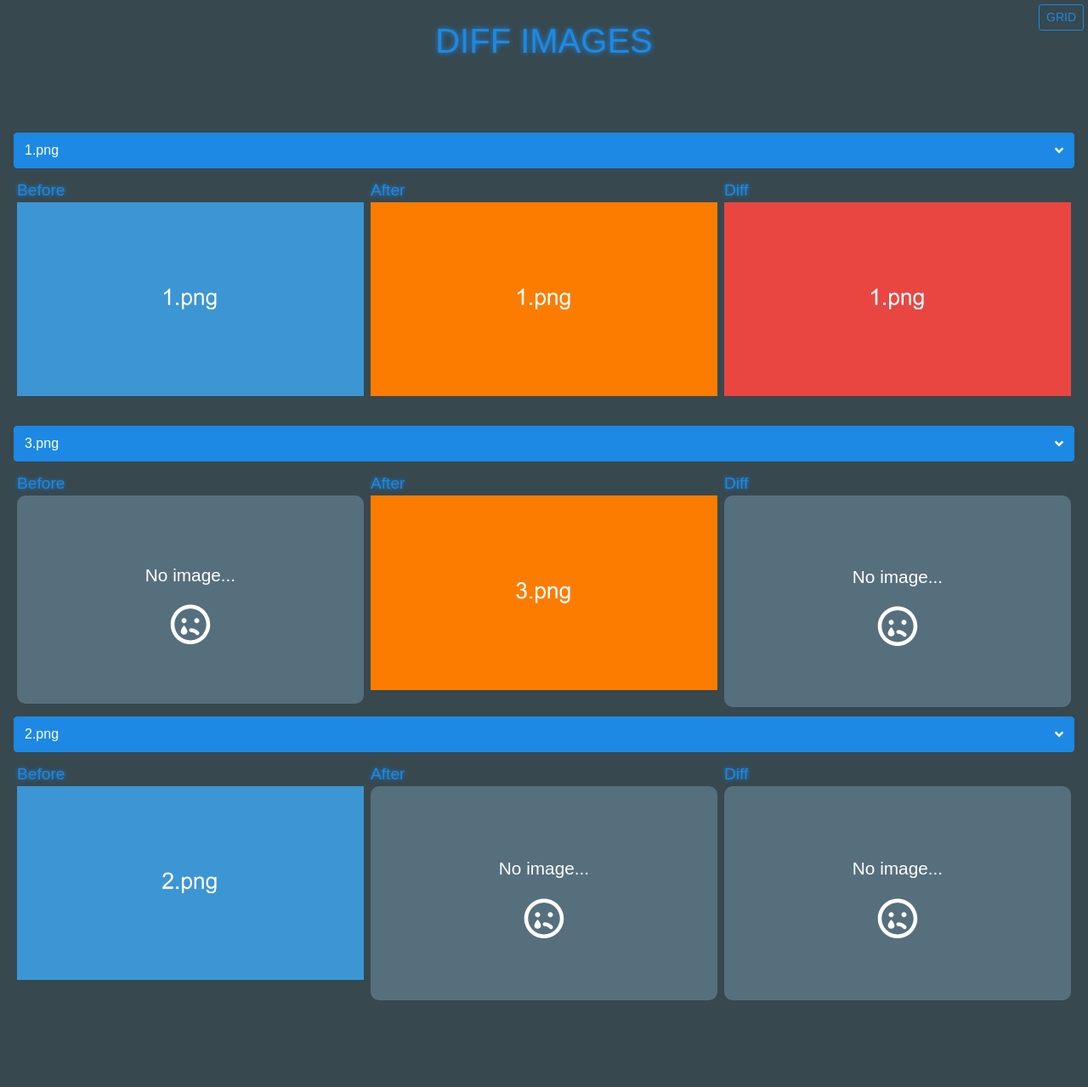
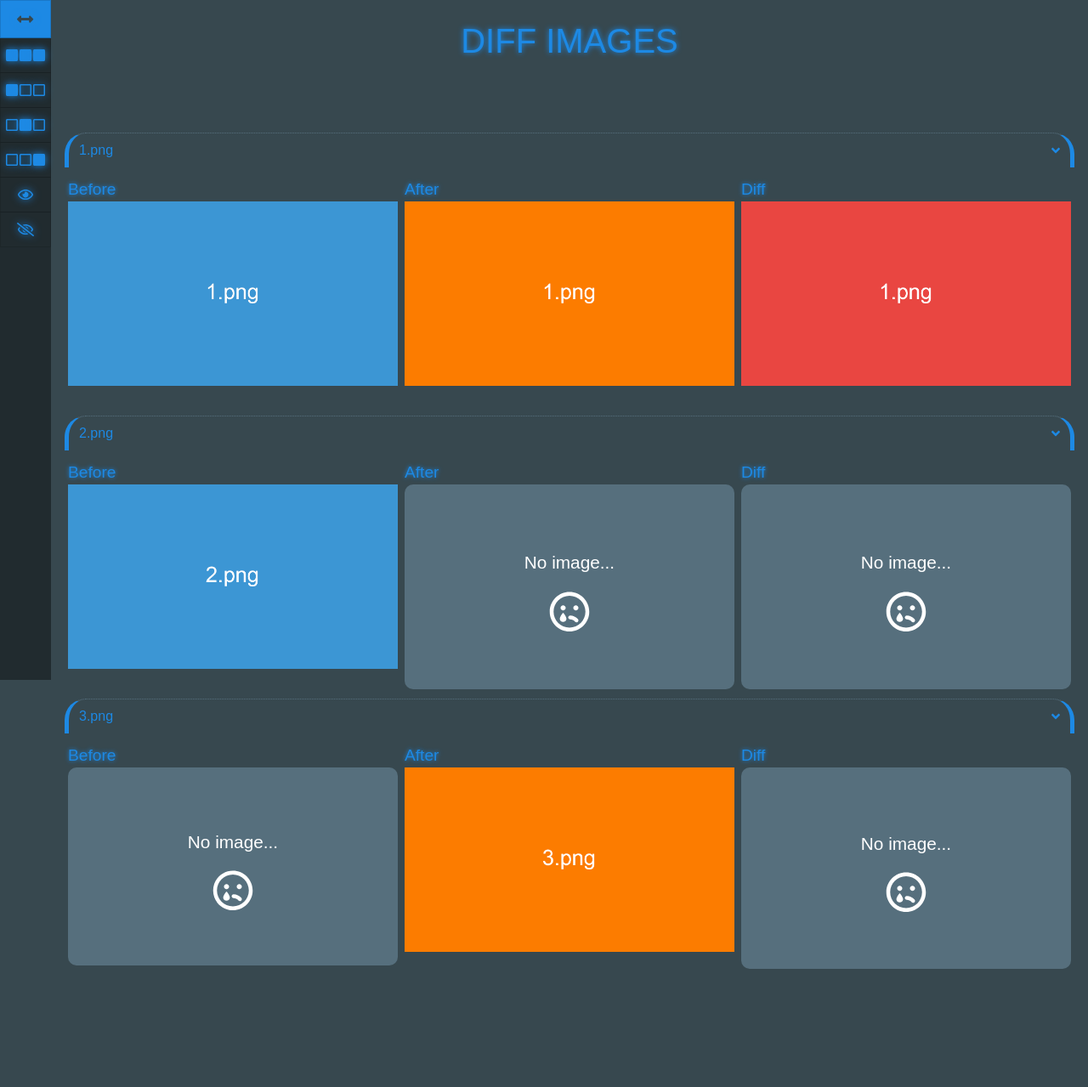
Before and after one commit to thiagofranchin/image-diff, a PHP site: page / in a window 1280 px wide. Shown: the whole page at 85% size. Before the commit the page ends 1177 px from the top, so only its background shows below. Run offline with PHP 8.4, Linux system fonts and the light colour scheme; some libraries are stand-ins or nearby versions; some web fonts are replaced.

Commit message:
Filter, Menu, Layout, Accordion, hide and show

```diff
--- /dev/null
+++ b/accordion.php
@@ -0,0 +1,67 @@
+<div class="accordion px-3 pb-5" id="accordionImagesDiff">
+  <?php
+  require 'compare.php';
+  $recursive = compare();
+  foreach($recursive as $key => $obj) {
+  ?>
+  <div class="row-group">
+    <div class="row">
+      <button class="col-12 py-2 btn-outline-light btn text-left bar-title-image" type="button" data-toggle="collapse" data-target="#collapse<?php echo $key; ?>" aria-expanded="true" aria-controls="collapse<?php echo $key; ?>">
+        <p class="text-primary name-image d-flex justify-content-between"><?php echo $obj; ?> <i class="fas fa-angle-down mt-1"></i></p>
+      </button>
+    </div>
+
+    <div id="collapse<?php echo $key; ?>" class="collapse show row crosshair" aria-labelledby="headingOne" data-parent="#accordionImagesDiff">
+      <!-- Before -->
+      <div class="col-md-4 mb-1 p-1 box box-before">
+        <h6 class="text-primary">Before </h6>
+        <?php
+        if (file_exists('images/before/'.$obj)) {
+          echo '<img src="images/before/' .$obj.'" class="img-fluid img-original img-before">';
+        }
+        else {
+          echo '<div class="no-image">
+                  <span>No image...</span>
+                  <i class="far fa-sad-tear"></i>
+                </div>';
+        }
+        ?>
+      </div>
+
+      <!-- After -->
+      <div class="col-md-4 p-1 box box-after">
+        <h6 class="text-primary">After</h6>
+        <?php
+        if (file_exists('images/after/'.$obj)) {
+          echo '<img src="images/after/' .$obj.'" class="img-fluid img-original img-after">';
+        }
+        else {
+          echo '<div class="no-image">
+                  <span>No image...</span>
+                  <i class="far fa-sad-tear"></i>
+                </div>';
+        }
+        ?>
+      </div>
+
+      <!-- Diff -->
+      <div class="col-md-4 p-1 box box-diff">
+        <h6 class="text-primary">Diff</h6>
+        <?php
+        if (file_exists('images/diff/'.$obj)) {
+          echo '<img src="images/diff/' .$obj.'" class="img-fluid img-original img-diff">';
+        }
+        else {
+          echo '<div class="no-image">
+                  <span>No image...</span>
+                  <i class="far fa-sad-tear"></i>
+                </div>';
+        }
+        ?>
+      </div>
+    </div>
+  </div>
+  <?php
+  }
+  ?>
+</div>
--- a/compare.php
+++ b/compare.php
@@ -1,5 +1,4 @@
 <?php
-
 function compare(){
   $before = array();
   $after = array();
@@ -31,7 +30,8 @@ function compare(){
 
   $all_cases_final = call_user_func_array('array_merge', $all_cases);
 
+  sort($all_cases_final);
+
   return($all_cases_final);
 }
-
 ?>
--- a/index.php
+++ b/index.php
@@ -1,8 +1,3 @@
-<?php
-require 'compare.php';
-$recursive = compare();
-?>
-
 <!DOCTYPE html>
 <html lang="pt-br">
   <head>
@@ -10,88 +5,22 @@ $recursive = compare();
     <meta name="viewport" content="width=device-width, initial-scale=1, shrink-to-fit=no">
     <link rel="stylesheet" href="https://cdnjs.cloudflare.com/ajax/libs/font-awesome/5.11.2/css/all.min.css">
     <link rel="stylesheet" href="css/style.min.css">
-
+    <!--[if IE]><link rel="shortcut icon" href="images/favicon.ico"><![endif]-->
+    <link rel="icon" href="images/favicon.png">
     <title>Diff Img</title>
-
   </head>
   <body>
+    <?php require 'menu.php'; ?>
+
     <div class="container-fluid" id="grid">
-
       <div class="row py-3">
         <div class="col-12">
           <h1 class="text-primary text-center mb-5 mt-2 title-page">DIFF IMAGES</h1>
         </div>
-        <div class="col-12">
-          <button type="button"
-            class="btn btn-outline-primary btn-sm"
-            id="load-grid">GRID</button>
-        </div>
       </div>
 
-        <div class="accordion px-3 pb-5" id="accordionImagesDiff">
-        <?php
-        foreach($recursive as $key => $obj) {
-        ?>
-        <div class="row">
-          <div class="col-12 py-2 btn-primary btn text-left bar-title-image" type="button" data-toggle="collapse" data-target="#collapse<?php echo $key; ?>" aria-expanded="true" aria-controls="collapse<?php echo $key; ?>">
-            <p class="text-white name-image d-flex justify-content-between"><?php echo $obj; ?> <i class="fas fa-angle-down mt-1"></i></p>
-          </div>
-        </div>
+      <?php require 'accordion.php'; ?>
 
-        <div id="collapse<?php echo $key; ?>" class="collapse show row crosshair" aria-labelledby="headingOne" data-parent="#accordionImagesDiff">
-          <!-- Before -->
-          <div class="col-md-4 mb-1 p-1 box">
-            <h6 class="text-primary">Before </h6>
-            <?php
-            if (file_exists('images/before/'.$obj)) {
-              echo '<img src="images/before/' .$obj.'" class="img-fluid img-original" id="before-img-'.$key.'">';
-            }
-            else {
-              echo '<div class="no-image">
-                      <span>No image...</span>
-                      <i class="far fa-sad-tear"></i>
-                    </div>';
-            }
-            ?>
-          </div>
-
-          <!-- After -->
-          <div class="col-md-4 p-1 box img-zoom-container">
-            <h6 class="text-primary">After</h6>
-            <?php
-            if (file_exists('images/after/'.$obj)) {
-              echo '<img src="images/after/' .$obj.'" class="img-fluid img-original" id="after-img-'.$key.'">';
-            }
-            else {
-              echo '<div class="no-image">
-                      <span>No image...</span>
-                      <i class="far fa-sad-tear"></i>
-                    </div>';
-            }
-            ?>
-          </div>
-
-          <!-- Diff -->
-          <div class="col-md-4 p-1 box">
-            <h6 class="text-primary">Diff</h6>
-            <?php
-            if (file_exists('images/diff/'.$obj)) {
-              echo '<img src="images/diff/' .$obj.'" class="img-fluid img-original" id="diff-img-'.$key.'">';
-            }
-            else {
-              echo '<div class="no-image">
-                      <span>No image...</span>
-                      <i class="far fa-sad-tear"></i>
-                    </div>';
-            }
-            ?>
-          </div>
-        </div>
-        <?php
-        }
-        ?>
-
-      </div>
     </div>
 
     <div class="btn-to-top text-white">
--- /dev/null
+++ b/menu.php
@@ -0,0 +1,33 @@
+<div class="menu">
+  <ul class="list-group">
+    <li class="list-group-item" id="load-grid">
+      <i class="fas fa-arrows-alt-h"></i>
+    </li>
+    <li class="list-group-item" id="filter-all">
+      <i class="fas fa-square"></i>
+      <i class="fas fa-square"></i>
+      <i class="fas fa-square"></i>
+    </li>
+    <li class="list-group-item" id="filter-before">
+      <i class="fas fa-square"></i>
+      <i class="far fa-square"></i>
+      <i class="far fa-square"></i>
+    </li>
+    <li class="list-group-item" id="filter-after">
+      <i class="far fa-square"></i>
+      <i class="fas fa-square"></i>
+      <i class="far fa-square"></i>
+    </li>
+    <li class="list-group-item" id="filter-diff">
+      <i class="far fa-square"></i>
+      <i class="far fa-square"></i>
+      <i class="fas fa-square"></i>
+    </li>
+    <li class="list-group-item" id="accordion-collapse-show">
+      <i class="far fa-eye"></i>
+    </li>
+    <li class="list-group-item" id="accordion-collapse-hide">
+      <i class="far fa-eye-slash"></i>
+    </li>
+  </ul>
+</div>
--- /dev/null
+++ b/src/scss/partials/_accordion.scss
@@ -0,0 +1,79 @@
+#accordionImagesDiff {
+  .bar-title-image {
+    margin-top: 20px;
+    border-bottom: none;
+    border-left: 5px solid $primary;
+    border-radius: 25px 25px 0 0;
+    border-right: 5px solid $primary;
+    border-top-style: dotted;
+    box-shadow: 0px 0px 0px #1d89e4;
+    transition: border-radius box-shadow .8s ease;
+
+    &.collapsed {
+      border-radius: 25px;
+      border-bottom: 1px dotted $light;
+    }
+
+    &:hover {
+      background-color: transparent;
+      box-shadow: 0px 3px 10px #1d89e4, inset 0px -3px 10px #1d89e4;
+
+      &.collapsed {
+        border-bottom: 1px dotted $primary;
+        border-top: 1px dotted $primary;
+        box-shadow: 0px 0px 10px #1d89e4, inset 0px 0px 10px #1d89e4;
+      }
+    }
+  }
+
+  .box {
+    min-height: 180px;
+
+    h6 {
+      font-size: 1.2rem;
+      margin: 10px 0 3px;
+      text-shadow: 0px 0px 5px $primary;
+    }
+  }
+
+  .name-image {
+    margin-bottom: 0;
+  }
+
+  // No Image
+  .no-image {
+    background: $light;
+    height: calc(100% - 23px);
+    width: 100%;
+    border-radius: 10px;
+
+    @media (max-width: 767.98px) {
+      height: 85%;
+    }
+
+    span {
+    color: white;
+    font-size: 1.3rem;
+    font-weight: 500;
+    left: 50%;
+    position: absolute;
+    top: 50%;
+    transform: translate(-50%,-65%);
+
+      @media (max-width: 767.98px) {
+        top: 40%;
+      }
+    }
+
+    svg.fa-sad-tear {
+      color: white;
+      font-size: 3rem;
+      left: 50%;
+      position: relative;
+      top: 60%;
+      transform: translate(-50%,-40%);
+    }
+  }
+
+  .crosshair {cursor: crosshair;}
+}
--- /dev/null
+++ b/src/scss/partials/_menu.scss
@@ -0,0 +1,42 @@
+.menu {
+  background: #212B2F;
+  height: 100vh;
+  position: fixed;
+  width: 60px;
+
+  ul {
+    padding-inline-start: 0;
+
+    li {
+      background: transparent;
+      cursor: pointer;
+      display: flex;
+      padding: .75rem 5px;
+      transition: all .5s ease;
+
+      &:hover {
+        background: $primary;
+
+        svg {
+          color: $dark;
+        }
+      }
+
+      &.list-group-item:last-child,
+      &.list-group-item:first-child {
+        border-radius: 0;
+      }
+
+      svg {
+        color: $primary;
+        display: block;
+        filter:drop-shadow(0 0 5px $primary);
+        margin: 0 auto;
+
+        &.fa-arrows-alt-h {
+          font-size: 1.2rem;
+        }
+      }
+    }
+  }
+}
--- a/src/scss/style.scss
+++ b/src/scss/style.scss
@@ -1,69 +1,22 @@
 @import 'partials/colors';
 @import 'partials/typography';
 @import '../../node_modules/bootstrap/scss/bootstrap';
+@import 'partials/menu';
+@import 'partials/accordion';
 
-.bar-title-image {
-  margin-top: 20px;
+.container {
+  @media (min-width: 992px) { transition: all .5s ease; }
+  @media (min-width: 768px) { transition: all .5s ease; }
+  @media (min-width: 576px) { transition: all .5s ease; }
 }
 
-#load-grid {
-  position: fixed;
-  right: 5px;
-  top: 5px;
-  z-index: 1;
+#grid {
+  padding-left: 75px;
+  padding-bottom: 100px;
 }
 
 .title-page {
   text-shadow: 0px 0px 6px $primary;
-}
-
-.box {
-  min-height: 180px;
-
-  h6 {
-    font-size: 1.2rem;
-    margin: 10px 0 3px;
-    text-shadow: 0px 0px 5px $primary;
-  }
-}
-
-.name-image {
-  margin-bottom: 0;
-}
-
-// No Image
-.no-image {
-  background: $light;
-  height: calc(100% - 23px);
-  width: 100%;
-  border-radius: 10px;
-
-  @media (max-width: 767.98px) {
-    height: 85%;
-  }
-
-  span {
-  color: white;
-  font-size: 1.3rem;
-  font-weight: 500;
-  left: 50%;
-  position: absolute;
-  top: 50%;
-  transform: translate(-50%,-65%);
-
-    @media (max-width: 767.98px) {
-      top: 40%;
-    }
-  }
-
-  svg.fa-sad-tear {
-    color: white;
-    font-size: 3rem;
-    left: 50%;
-    position: relative;
-    top: 60%;
-    transform: translate(-50%,-40%);
-  }
 }
 
 .btn-to-top {
```
Also changed, not shown: javascript/app.js (+65 -0 lines), README.md, css/style.min.css, images/404.png (deleted), images/favicon.png (added).
